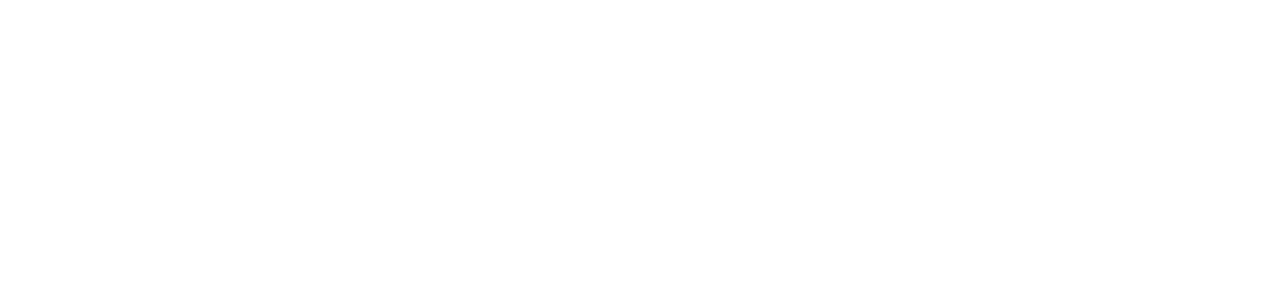
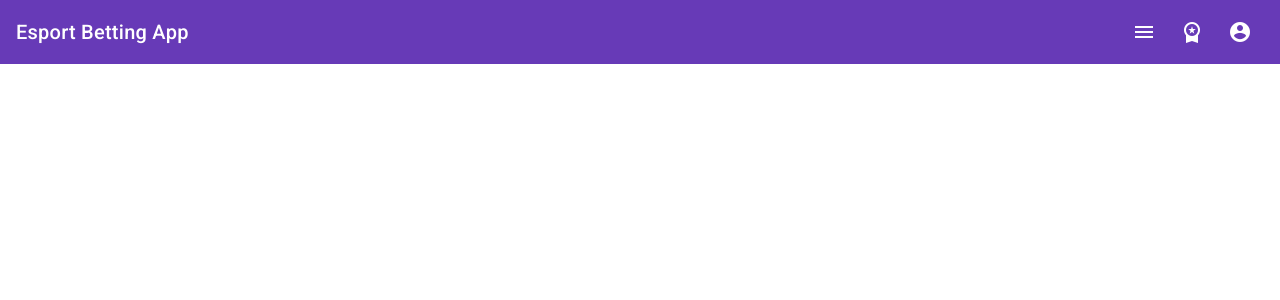
Before and after one commit to Dearmann/betting-app-ui, an Angular app: page / in a window 1280 px wide. Shown: the top 300 px of the page. Built offline with nearby package versions, Linux system fonts and the light colour scheme.

Commit message:
Header init

```diff
--- a/src/app/app.component.html
+++ b/src/app/app.component.html
@@ -1 +1,2 @@
+<app-header></app-header>
 <router-outlet></router-outlet>
--- /dev/null
+++ b/src/app/header/header.component.css
@@ -0,0 +1,3 @@
+.spacer {
+  flex: 1 1 auto;
+}
--- /dev/null
+++ b/src/app/header/header.component.html
@@ -0,0 +1,15 @@
+<mat-toolbar color="primary">
+  <mat-toolbar-row>
+    <span>Esport Betting App</span>
+    <span class="spacer"></span>
+    <button mat-icon-button aria-label="icon-button with medal icon">
+      <mat-icon>menu</mat-icon>
+    </button>
+    <button mat-icon-button aria-label="icon-button with heart icon">
+      <mat-icon>workspace_premium</mat-icon>
+    </button>
+    <button mat-icon-button aria-label="icon-button with share icon">
+      <mat-icon>account_circle</mat-icon>
+    </button>
+  </mat-toolbar-row>
+</mat-toolbar>
```
Also changed, not shown: src/app/app.module.ts (+10 -2 lines), src/app/header/header.component.ts (added, +10 -0 lines), 1 other file (tests, documents, lock files or other folders).
